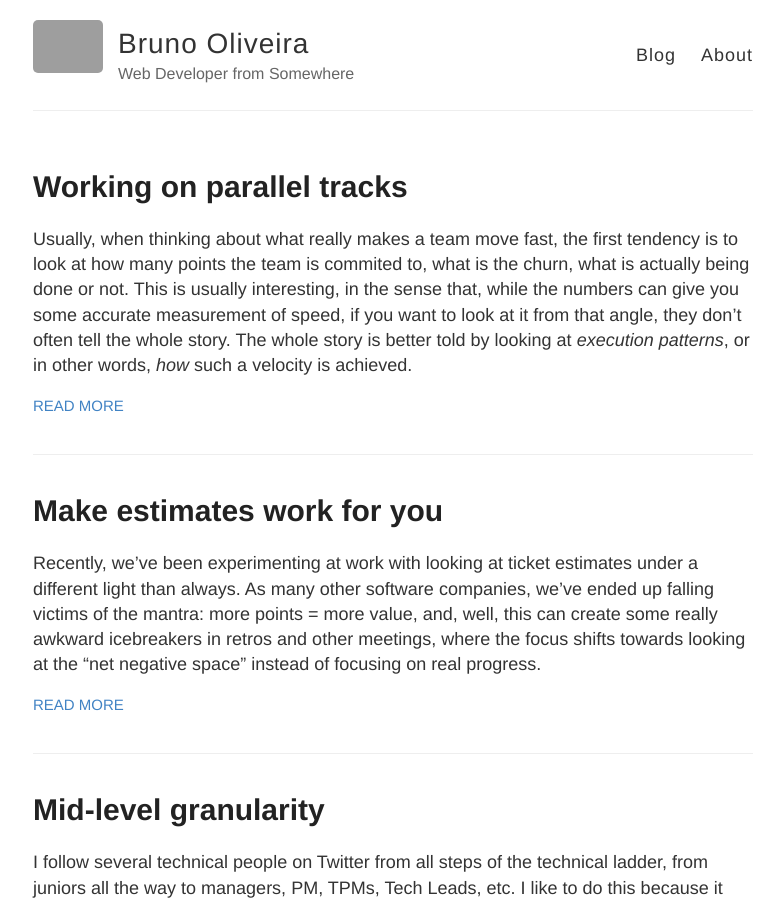
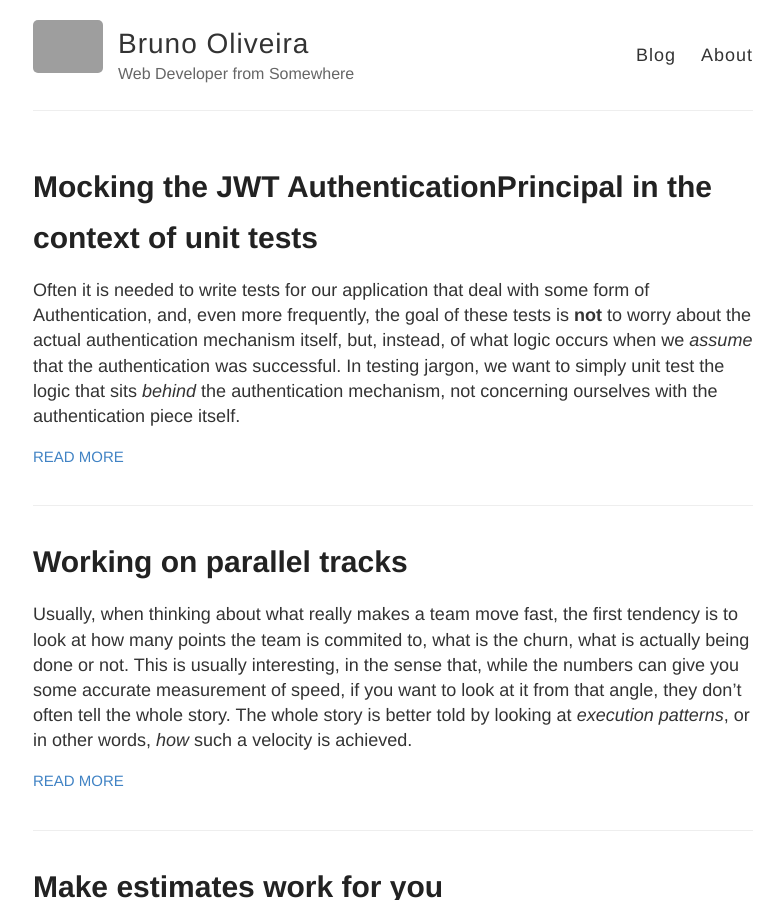
Before and after one commit to bruno-oliveira/techblog, a Jekyll site: the page built from index.html, in a window 1280 px wide and 900 px high. Shown: the whole window, without its empty margins (247-1031 px from the left). Built offline with Jekyll 4.4.1, drawn with Linux system fonts in a browser that asks for light colours; grey boxes are pictures that could not be loaded.

Commit message:
Update 2021-11-24-Mocking-the-AuthenticationPrincipal-JWT-in-unit-tests.md

```diff
--- a/_posts/2021-11-24-Mocking-the-AuthenticationPrincipal-JWT-in-unit-tests.md
+++ b/_posts/2021-11-24-Mocking-the-AuthenticationPrincipal-JWT-in-unit-tests.md
@@ -1,5 +1,7 @@
 ---
-published: false
+layout: post
+title: Mocking the JWT AuthenticationPrincipal in the context of unit tests
+published: true
 ---
 Often it is needed to write tests for our application that deal with some form of Authentication, and, even more frequently, the goal of these tests is **not** to worry about the actual authentication mechanism itself, but, instead, of what logic occurs when we _assume_ that the authentication was successful. In testing jargon, we want to simply unit test the logic that sits _behind_ the authentication mechanism, not concerning ourselves with the authentication piece itself.
 
```
